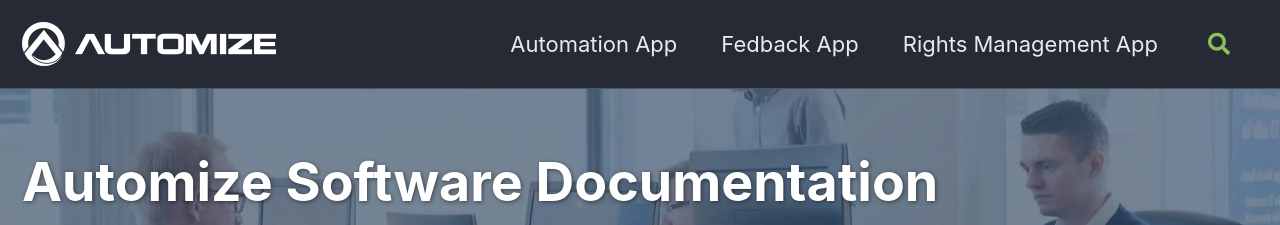
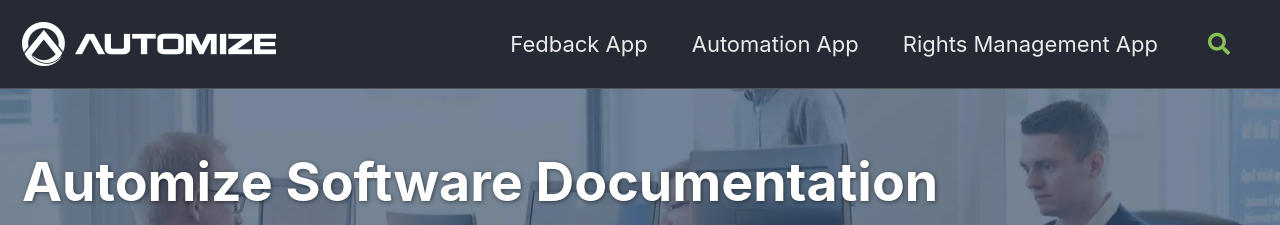
Before and after one commit to Mjolner-ServiceNow/mimisbrunnr.dk, a Jekyll site: the page built from _pages/home.md, in a window 1280 px wide. Shown: the top 225 px of the page. Built offline with Jekyll 4.4.1, drawn with Linux system fonts in a browser that asks for light colours; cached includes are drawn as plain includes; part of the change alters nothing that is shown.

```diff
--- a/_data/navigation.yml
+++ b/_data/navigation.yml
@@ -1,9 +1,9 @@
 # main links
 main:
+  - title: "Fedback App"
+    url: /feedback-app/
   - title: "Automation App"
     url: /automation-app/
-  - title: "Fedback App"
-    url: /feedback-app/
   - title: "Rights Management App"
     url: /rights-management-app/
 
@@ -42,8 +42,14 @@ aa:
 
   - title: "Tutorials"
     children:
+      - title: "Atlassian Jira"
+        url: /automation-app/atlassian-jira-integration/
+      - title: "DocuSign"
+        url: /automation-app/docusign-integration/
       - title: "Microsoft Azure DevOps"
         url: /automation-app/azure-devops-integration/
+      - title: "Microsoft SharePoint"
+        url: /automation-app/sharepoint-integration/
 
   - title: "Use cases"
 
```
